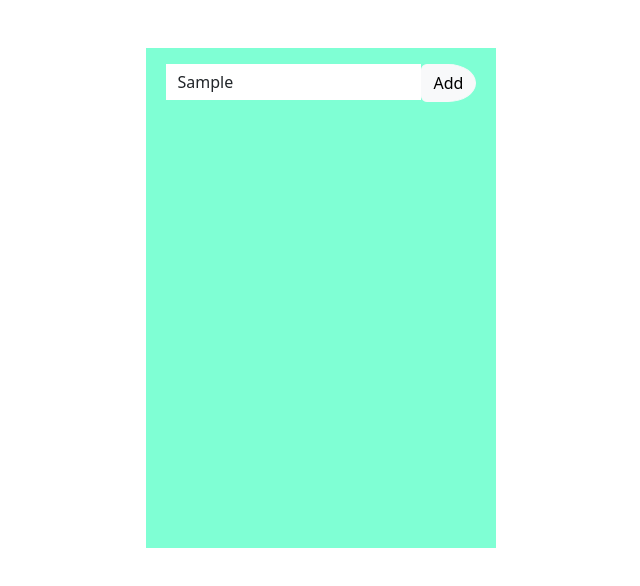
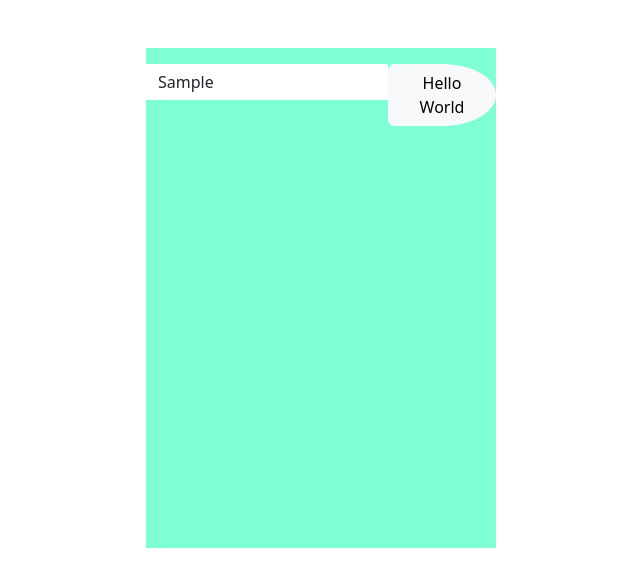
Before and after one commit to Siri29-09/siri, a plain HTML site: page index.html in a window 1280 px wide. Both pictures are taken after typing "Sample" into the empty fields and a click on the button "Add". Shown: the whole page, without its empty margins (319-959 px from the left). Drawn offline with nearby package versions, Linux system fonts and the light colour scheme.

Commit message:
adding changes

```diff
--- a/index.html
+++ b/index.html
@@ -16,10 +16,10 @@
 
             <div class="">
 
-                <input type="text" class="form-control rounded-0 border-0 " placeholder="Username" aria-label="Username" aria-describedby="basic-addon1">
+                <input type="text" class="form-control rounded-0 border-0" id="inpt" placeholder="Username" aria-label="Username" aria-describedby="basic-addon1">
             </div>
             <div>
-                <button type="button" class="btn btn-light rounded-end-circle ">Add</button>
+                <button type="button" class="btn btn-light rounded-end-circle" id="btn-1">Add</button>
             </div>
         </div>
     </div>
@@ -27,6 +27,7 @@
 
 
 
+    <script src="sport.js"></script>
     <script src="https://cdn.jsdelivr.net/npm/bootstrap@5.3.3/dist/js/bootstrap.bundle.min.js" integrity="sha384-YvpcrYf0tY3lHB60NNkmXc5s9fDVZLESaAA55NDzOxhy9GkcIdslK1eN7N6jIeHz" crossorigin="anonymous"></script>
   </body>
 </html>
--- a/sport.js
+++ b/sport.js
@@ -0,0 +1,6 @@
+let input=document.querySelector("#inpt");
+let button=document.querySelector("#btn-1");
+button.addEventListener("click",fn);
+function fn() {
+    document.getElementById("btn-1").innerHTML = "Hello World";
+  }
```
